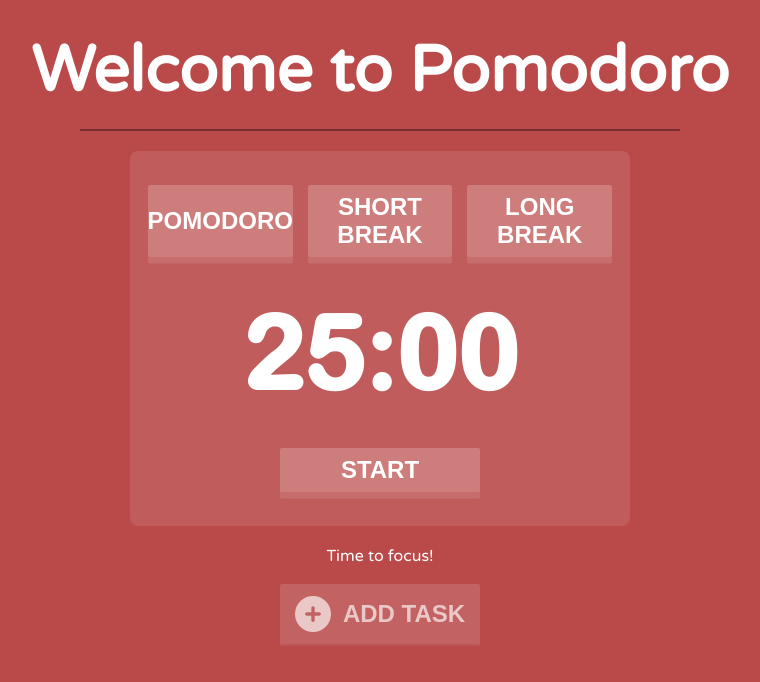
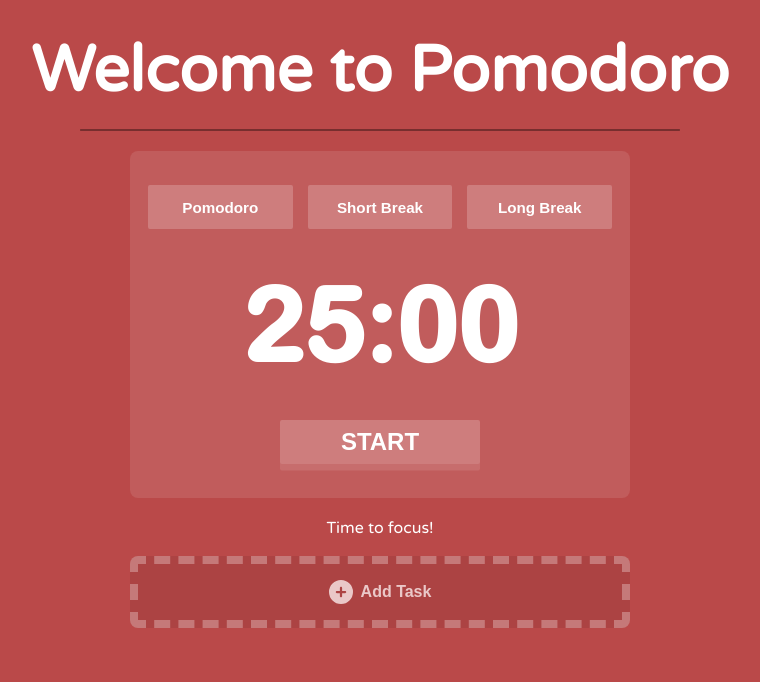
Before and after one commit to RafaelRojasCov/Clocker, a React (Create React App) app: page / in a window 1280 px wide. Shown: the top 682 px of the page, without its empty margins (260-1020 px from the left). Built offline with nearby package versions, Linux system fonts and the light colour scheme.

Commit message:
Refactor code structure for improved readability and maintainability

```diff
--- a/src/components/Button/Button.tsx
+++ b/src/components/Button/Button.tsx
@@ -31,7 +31,7 @@
 export const Button: React.FC<ButtonProps> = ({
   children,
   onClick,
-  variant,
+  variant = "primary",
   active,
   startIcon,
   endIcon,
@@ -58,6 +58,7 @@
     <CompoundButton
       {...styledProps}
       {...rest}
+      variant={variant as any}
       onClick={onClick}
       className={classNames(
         styles.button,
@@ -68,7 +69,7 @@
           [styles[`button__icon--start`]]: startIcon,
           [styles[`button__icon--end`]]: endIcon,
         },
-        className
+        className,
       )}
     >
       {startIcon && <FontAwesomeIcon icon={startIcon} size={iconSize} />}
--- a/src/components/Button/StyledButton.tsx
+++ b/src/components/Button/StyledButton.tsx
@@ -10,11 +10,10 @@
 } from "@shared/index";
 import { ThemeButtonProps } from "./Button.theme";
 
-export interface StyledButtonProps
-  extends React.DetailedHTMLProps<
-    React.ButtonHTMLAttributes<HTMLButtonElement>,
-    HTMLButtonElement
-  > {
+export interface StyledButtonProps extends React.DetailedHTMLProps<
+  React.ButtonHTMLAttributes<HTMLButtonElement>,
+  HTMLButtonElement
+> {
   color?: React.CSSProperties["color"];
   mg?: React.CSSProperties["margin"];
   pd?: React.CSSProperties["padding"];
@@ -116,7 +115,9 @@
   dashed: typeof DashedButton;
   icon: typeof IconButton;
   textOnly: typeof TextOnlyButton;
+  "text-only": typeof TextOnlyButton;
   solid: typeof SolidButton;
+  basic: typeof StyledButton;
 }
 
 export const variants: IVariants = {
@@ -124,7 +125,9 @@
   dashed: DashedButton,
   icon: IconButton,
   textOnly: TextOnlyButton,
+  "text-only": TextOnlyButton,
   solid: SolidButton,
+  basic: StyledButton,
 };
 
 export interface CompoundButtonProps extends StyledButtonProps {
@@ -138,6 +141,3 @@
   const ButtonComponent = variants[variant];
   return <ButtonComponent {...rest} />;
 };
-
-//no me acuerdo de que era este codigo
-//GDCR20-A9HRFNW9
--- a/src/components/Home/TimerActions.tsx
+++ b/src/components/Home/TimerActions.tsx
@@ -6,7 +6,7 @@
 
 export type OnClickProps = (
   timer: Clock,
-  options?: { forceReset?: boolean }
+  options?: { forceReset?: boolean },
 ) => () => void;
 
 export interface TimerActionsProps {
@@ -39,13 +39,12 @@
         {isRunning ? "Pause" : "Start"}
       </Button>
       {isRunning && (
-        <>
-          <Button
-            className={styles["timer-actions__button-reset"]}
-            startIcon={faRotateLeft}
-            onClick={onClick(currentTimer, { forceReset: true })}
-          />
-        </>
+        <Button
+          className={styles["timer-actions__button-reset"]}
+          startIcon={faRotateLeft}
+          onClick={onClick(currentTimer, { forceReset: true })}
+          iconSize="3x"
+        />
       )}
     </div>
   );
--- a/src/components/Layout/Container.module.scss
+++ b/src/components/Layout/Container.module.scss
@@ -8,5 +8,4 @@
   border-radius: 0.5em;
   gap: 2em;
   width: 100%;
-  overflow: hidden;
 }
--- a/src/components/Todo/Task.tsx
+++ b/src/components/Todo/Task.tsx
@@ -39,7 +39,7 @@
           <span>
             {completedPomodoros}/{estimatedPomodoros}
           </span>
-          <Button startIcon={faCaretSquareDown} iconSize="xl" />
+          <Button variant="icon" startIcon={faCaretSquareDown} iconSize="xl" />
         </Box>
       </Box>
 
```
Also changed, not shown: src/components/Button/Button.module.scss (+12 -4 lines), 1 other file (tests, documents, lock files or other folders).
